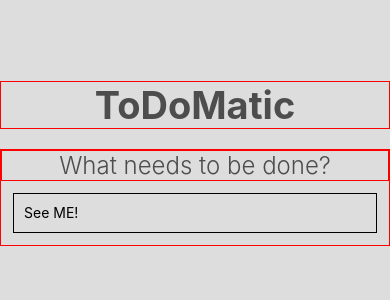
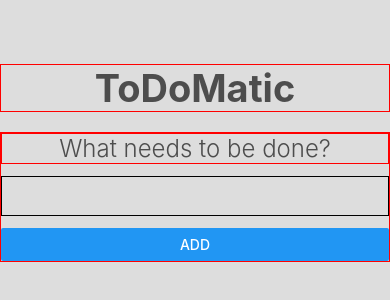
Before and after one commit to Chip-L/todo-react-native, a React Native app: screen / in a window 390 px wide. Shown: the part 254-554 px from the top of the page. Built offline with nearby package versions, Linux system fonts and the light colour scheme.

Commit message:
added form functionality

```diff
--- a/app/components/Form.js
+++ b/app/components/Form.js
@@ -1,21 +1,28 @@
 import React, { useState } from "react";
-import { StyleSheet, Text, TextInput, View } from "react-native";
+import { Button, StyleSheet, Text, TextInput, View } from "react-native";
 
-function Form(props) {
-  const [task, setTask] = useState("See ME!");
+function Form({ addTask, showLayout }) {
+  const [name, setName] = useState("");
 
-  console.log(props);
+  function handleOnPress() {
+    if (name) {
+      addTask(name);
+      setName("");
+    }
+  }
+
   return (
-    <View style={[styles.form, props.showLayout ? showBorders : {}]}>
-      <Text style={[styles.h2, props.showLayout ? showBorders : {}]}>
+    <View style={[styles.form, showLayout ? showBorders : {}]}>
+      <Text style={[styles.h2, showLayout ? showBorders : {}]}>
         What needs to be done?
       </Text>
       <TextInput
         style={styles.input}
         autoComplete="off"
-        onChangeText={setTask}
-        value={task}
+        onChangeText={setName}
+        value={name}
       />
+      <Button style={styles.button} title="Add" onPress={handleOnPress} />
     </View>
   );
 }
@@ -27,6 +34,10 @@ const showBorders = {
 };
 
 const styles = StyleSheet.create({
+  button: {
+    // margin: 12,
+    // padding: 10,
+  },
   form: {
     alignContent: "center",
     marginVertical: 10,
@@ -40,7 +51,7 @@ const styles = StyleSheet.create({
   },
   input: {
     height: 40,
-    margin: 12,
+    marginVertical: 12,
     borderWidth: 1,
     padding: 10,
   },
--- a/app/screens/ToDoScreen.js
+++ b/app/screens/ToDoScreen.js
@@ -10,12 +10,18 @@ import {
 import Form from "../components/Form";
 
 function ToDoScreen(props) {
+  function addTask(name) {
+    console.log(name);
+    // const newTask = { id: "task-" + nanoid(), name: name, completed: false };
+    // setTasks([...tasks, newTask]);
+  }
+
   return (
     <SafeAreaView style={styles.container}>
       <Text style={[styles.title, props.showLayout ? showBorders : {}]}>
         ToDoMatic
       </Text>
-      <Form showLayout={props.showLayout} />
+      <Form addTask={addTask} showLayout={props.showLayout} />
     </SafeAreaView>
   );
 }
```
